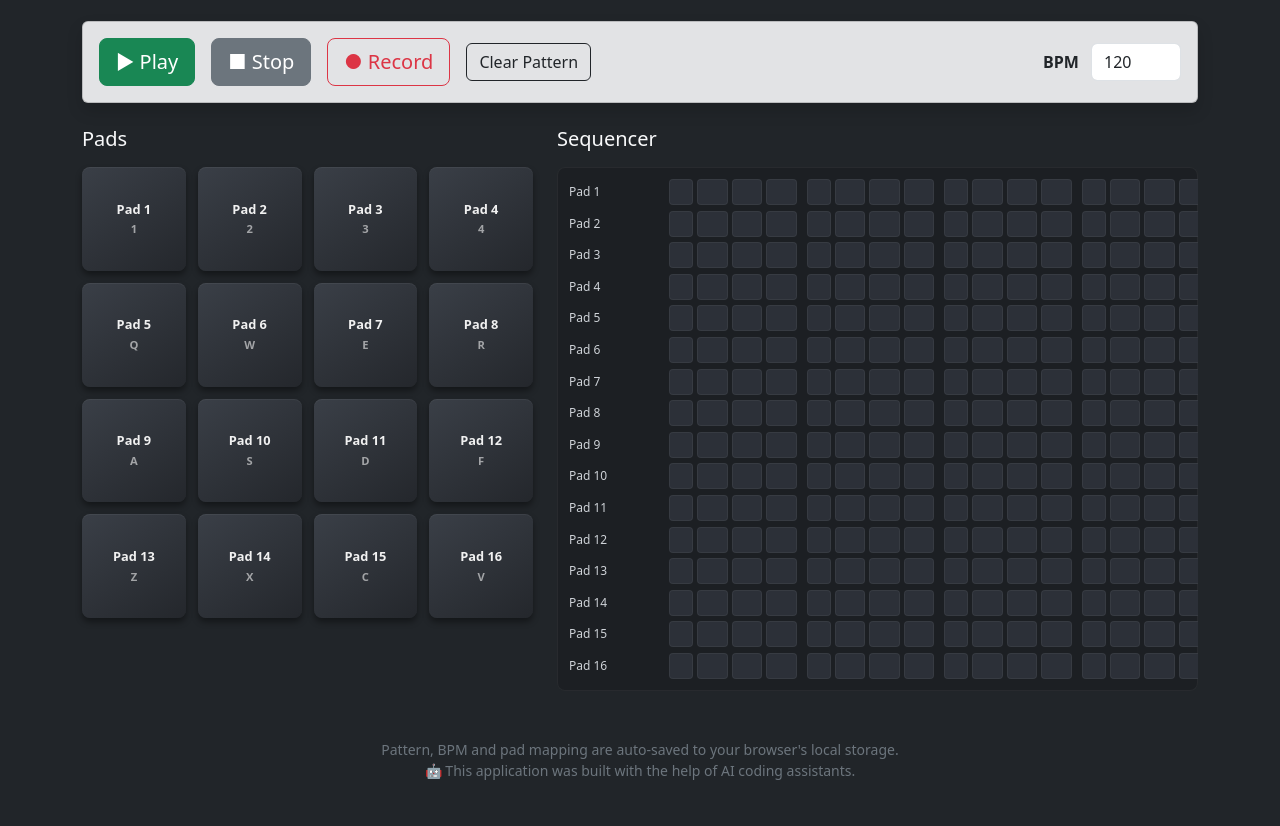
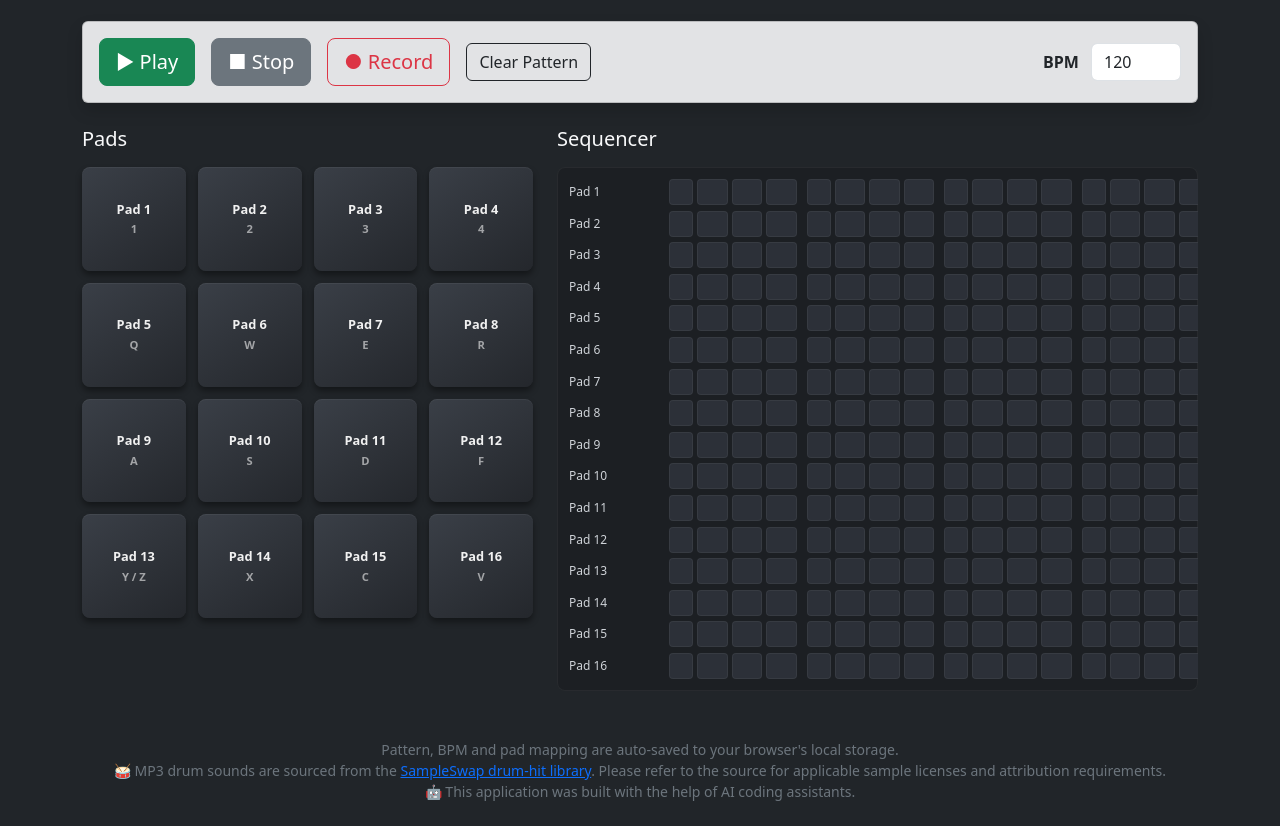
Before and after one commit to stafdti/stafdti.github.io, a plain HTML site: page drum-pad-machine/src/index.html in a window 1280 px wide. Shown: the part 107-933 px from the top of the page. Before the commit the page ends 912 px from the top, so only its background shows below. Drawn offline with nearby package versions, Linux system fonts and the light colour scheme.

Commit message:
feat(drum-pad): support Y/Z keyboard layouts and refresh drum sounds
- Map both Y and Z to the thirteenth pad for German and English keyboards.
- Replace and add MP3 drum samples for the expanded pad set.
- Add SampleSwap source and licensing attribution to the footer.

```diff
--- a/drum-pad-machine/src/index.html
+++ b/drum-pad-machine/src/index.html
@@ -92,6 +92,12 @@
 
     <footer class="text-center text-secondary mt-5 small">
       Pattern, BPM and pad mapping are auto-saved to your browser's local storage.<br>
+      🥁 MP3 drum sounds are sourced from the
+      <a
+        href="https://sampleswap.org/filebrowser-new.php?d=DRUMS%20(SINGLE%20HITS)/"
+        target="_blank"
+        rel="noopener noreferrer"
+      >SampleSwap drum-hit library</a>. Please refer to the source for applicable sample licenses and attribution requirements.<br>
       🤖 This application was built with the help of AI coding assistants.
     </footer>
 
--- a/drum-pad-machine/src/js/app.js
+++ b/drum-pad-machine/src/js/app.js
@@ -114,7 +114,7 @@
 
       const key = document.createElement('div');
       key.className = 'pad-key';
-      key.textContent = PAD_KEYS[i];
+      key.textContent = i === 12 ? 'Y / Z' : PAD_KEYS[i];
 
       pad.appendChild(label);
       pad.appendChild(key);
@@ -355,7 +355,14 @@
       }
 
       const key = event.key.toUpperCase();
-      const padIndex = PAD_KEYS.indexOf(key);
+      let padIndex = PAD_KEYS.indexOf(key);
+
+      // Pad 13 uses the same physical key as Z on English layouts and Y
+      // on German layouts, where the keyboard positions are swapped.
+      if (padIndex === -1 && (key === 'Y' || key === 'Z')) {
+        padIndex = 12;
+      }
+
       if (padIndex === -1) return;
 
       // Avoid retriggering repeatedly while key is held down.
```
Also changed, not shown: 16 other files.
